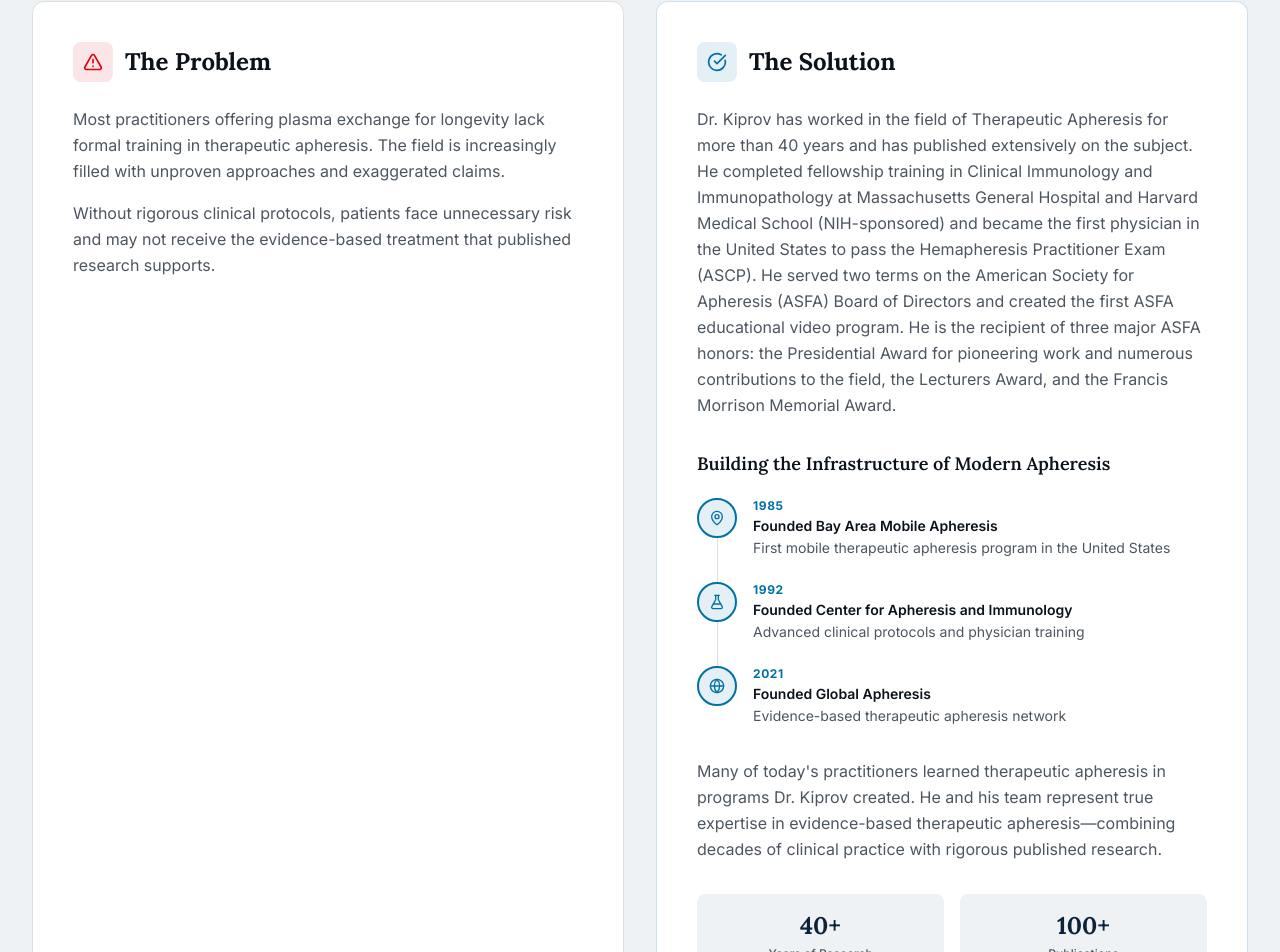
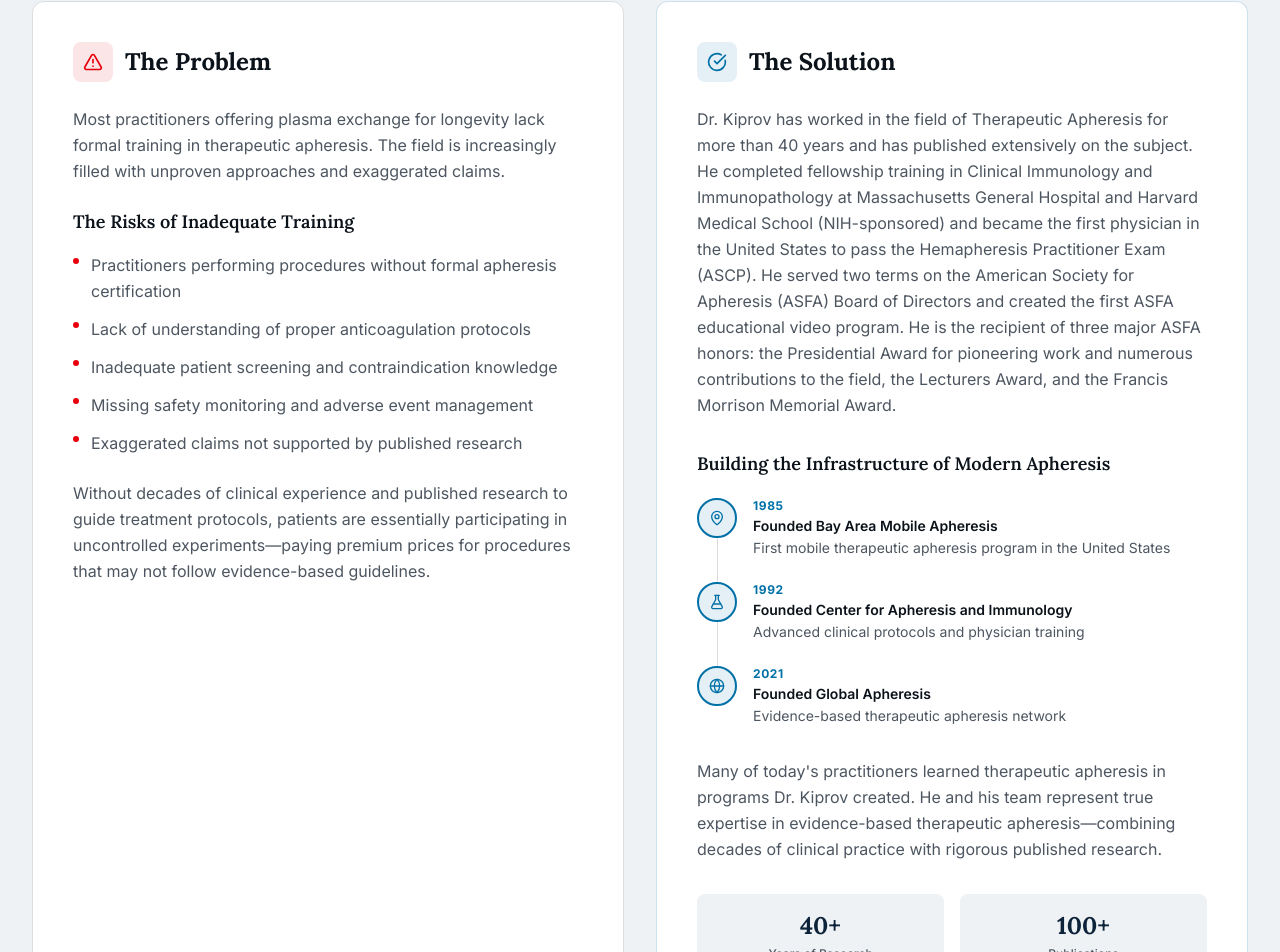
Before and after one commit to dralgreen70/v0-dr-kiprov-website, a Next.js app: page / in a window 1280 px wide. Shown: the part 2351-3303 px from the top of the page. Built offline with nearby package versions, Linux system fonts and the light colour scheme.

Commit message:
docs: expand "The Problem" section with new content
Add "The Risks of Inadequate Training" subheading and
list of specific risks for better clarity.

```diff
--- a/components/about-section.tsx
+++ b/components/about-section.tsx
@@ -31,10 +31,30 @@ export function AboutSection() {
                 increasingly filled with unproven approaches and exaggerated
                 claims.
               </p>
-              <p>
-                Without rigorous clinical protocols, patients face unnecessary
-                risk and may not receive the evidence-based treatment that
-                published research supports.
+
+              <h4 className="font-serif text-lg font-semibold text-card-foreground pt-2">
+                The Risks of Inadequate Training
+              </h4>
+              <ul className="space-y-3">
+                {[
+                  "Practitioners performing procedures without formal apheresis certification",
+                  "Lack of understanding of proper anticoagulation protocols",
+                  "Inadequate patient screening and contraindication knowledge",
+                  "Missing safety monitoring and adverse event management",
+                  "Exaggerated claims not supported by published research",
+                ].map((item) => (
+                  <li key={item} className="flex items-start gap-3">
+                    <span className="mt-1.5 h-1.5 w-1.5 shrink-0 rounded-full bg-destructive" />
+                    <span>{item}</span>
+                  </li>
+                ))}
+              </ul>
+
+              <p className="pt-2">
+                Without decades of clinical experience and published research to
+                guide treatment protocols, patients are essentially
+                participating in uncontrolled experiments—paying premium prices
+                for procedures that may not follow evidence-based guidelines.
               </p>
             </div>
           </div>
```
